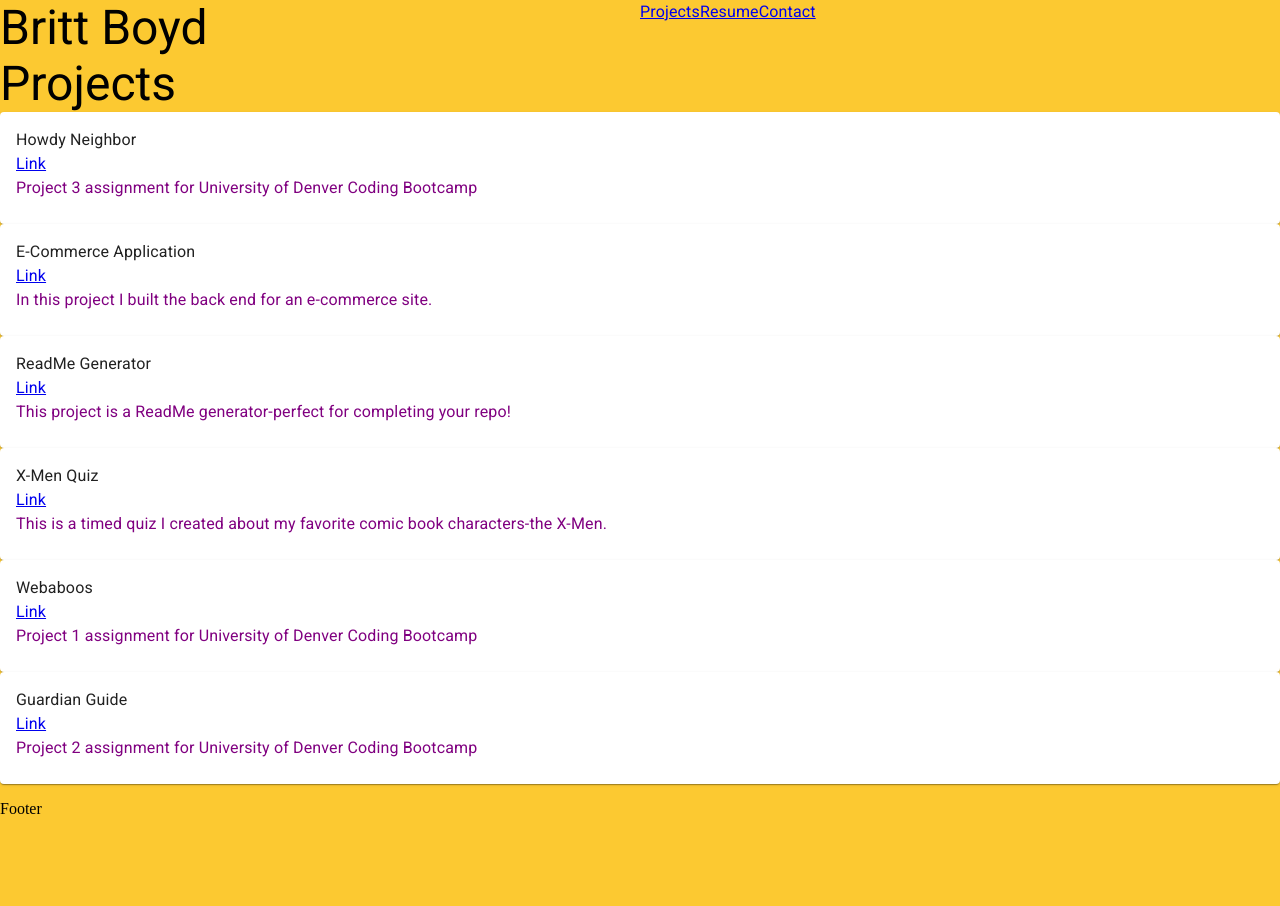
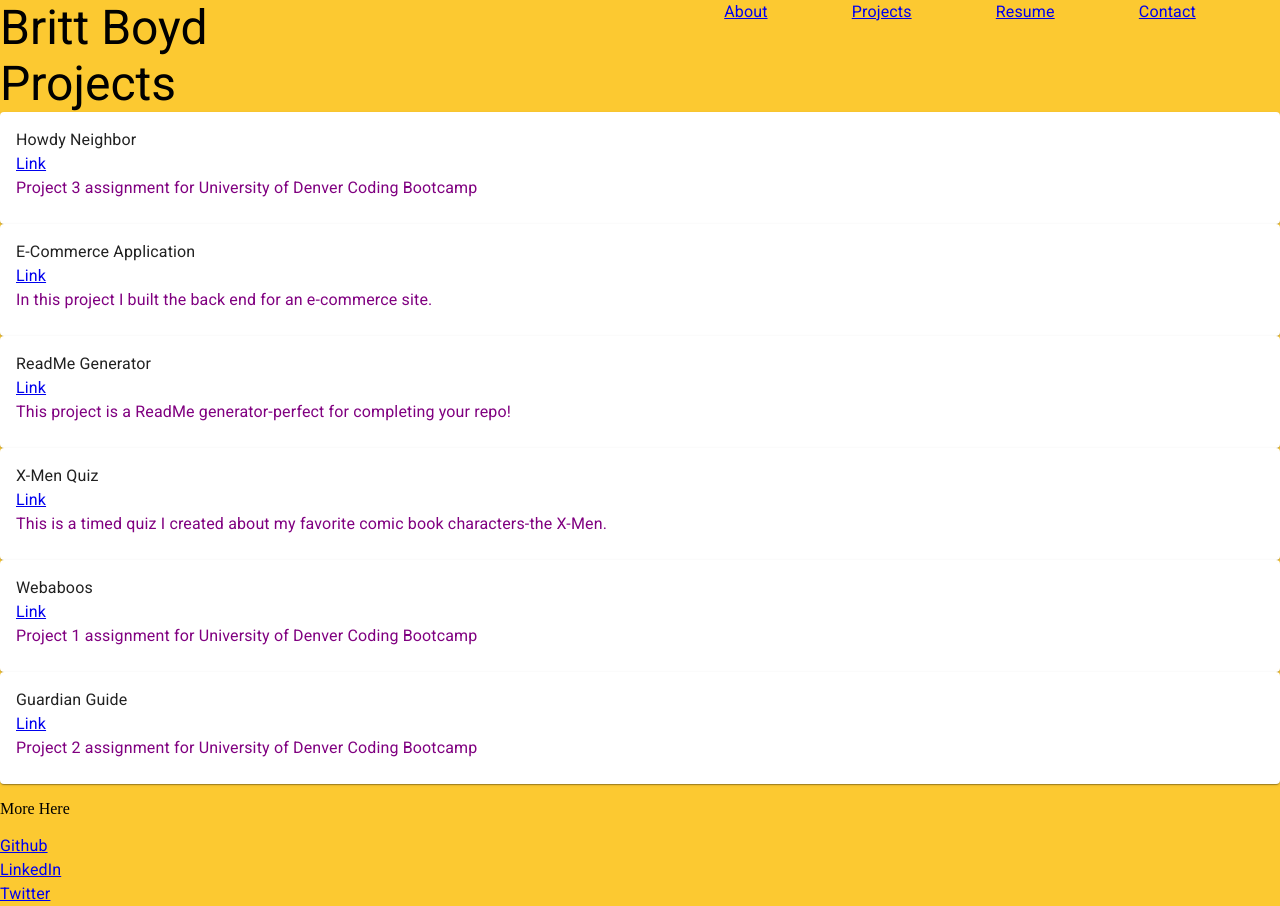
Before and after one commit to thatthembritt/brittPortfolio, a React (Create React App) app: page /#/Projects in a window 1280 px wide. Before the commit the page ends 834 px from the top, so only its background shows below. Built offline with nearby package versions, Linux system fonts and the light colour scheme.

Commit message:
updated pages, will continue to style

```diff
--- a/src/App.css
+++ b/src/App.css
@@ -13,6 +13,17 @@
   }
 }
 
+#navlink {
+  justify-content: space-between;
+  align-items: center;
+  flex-direction: row;
+}
+
+#navbarcontainer {
+  display: flex;
+  flex-direction: row;
+  justify-content: space-evenly;
+}
 .App-header {
   background-color: #282c34;
   min-height: 100vh;
--- a/src/App.js
+++ b/src/App.js
@@ -8,7 +8,7 @@ import "@fontsource/roboto/500.css";
 import "@fontsource/roboto/700.css";
 
 import Contact from "./pages/Contact";
-import Home from "./pages/Home";
+import About from "./pages/About";
 import Footer from "./components/Footer";
 import Navbar from "./components/Navbar";
 import Projects from "./pages/Projects";
@@ -20,7 +20,7 @@ function App() {
       <Navbar />
       <div>
         <Routes>
-          <Route path="/" element={<Home />} />
+          <Route path="/" element={<About />} />
           <Route path="/Contact" element={<Contact />} />
           <Route path="/Projects" element={<Projects />} />
           <Route path="/Resume" element={<Resume />} />
--- a/src/components/Footer.jsx
+++ b/src/components/Footer.jsx
@@ -1,7 +1,21 @@
 import React from "react";
+import { Typography } from "@mui/material";
 
 const Footer = () => {
-  return <p>Footer</p>;
+  return (
+    <>
+      <p>More Here</p>
+      <a href="https://github.com/thatthembritt">
+        <Typography>Github</Typography>
+      </a>
+      <a href="https://www.linkedin.com/in/britt-boyd-89731789/">
+        <Typography>LinkedIn</Typography>
+      </a>
+      <a href="https://twitter.com/brittbcomedy">
+        <Typography>Twitter</Typography>
+      </a>
+    </>
+  );
 };
 
 export default Footer;
--- a/src/components/Navbar.jsx
+++ b/src/components/Navbar.jsx
@@ -11,14 +11,17 @@ const Navbar = () => {
           Britt Boyd
         </Typography>
       </Grid>
-      <Grid xs={6}>
-        <Typography component="span" variant="body1">
+      <Grid xs={6} id="navbarcontainer">
+        <Typography component="span" variant="body1" id="navlink">
+          <Link to="/">About</Link>
+        </Typography>
+        <Typography component="span" variant="body1" id="navlink">
           <Link to="/Projects">Projects</Link>
         </Typography>
-        <Typography component="span" variant="body1">
+        <Typography component="span" variant="body1" id="navlink">
           <Link to="/Resume">Resume</Link>
         </Typography>
-        <Typography component="span" variant="body1">
+        <Typography component="span" variant="body1" id="navlink">
           <Link to="/Contact">Contact</Link>
         </Typography>
       </Grid>
--- /dev/null
+++ b/src/pages/About.jsx
@@ -0,0 +1,13 @@
+import React from "react";
+
+const About = () => {
+  return (
+    <p>
+      Britt Boyd is currently enrolled in the University of Denver Bootcamp.
+      After concentrating on review post graduation, they hope to embark on a
+      career in UX/UI Design.
+    </p>
+  );
+};
+
+export default About;
--- a/src/pages/Resume.jsx
+++ b/src/pages/Resume.jsx
@@ -3,10 +3,14 @@ import { Typography } from "@mui/material";
 import resume from "../assets/ResumeBrittBoyd.pdf";
 
 const Resume = () => {
-  return <p>Resume</p>;
-  <a href={resume} target="_blank" rel="noreferrer">
-    <Typography>Link</Typography>
-  </a>;
+  return (
+    <>
+      <p>Resume</p>
+      <a href={resume} target="_blank" rel="noreferrer">
+        <Typography>Link</Typography>
+      </a>
+    </>
+  );
 };
 
 export default Resume;
```
